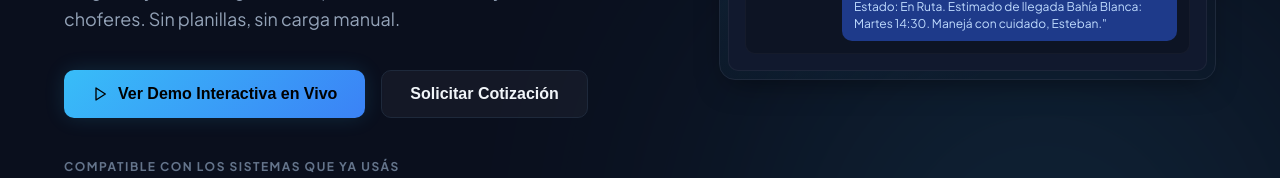
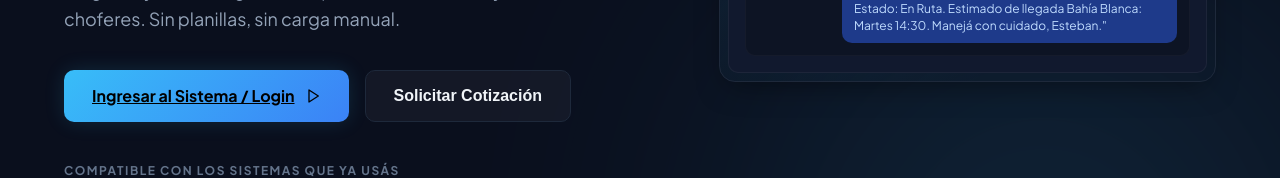
Before and after one commit to Argenterio/control-tower, a React (Vite) app in the folder frontend/: page / in a window 1280 px wide. Shown: the part 538-716 px from the top of the page. Built offline with nearby package versions, Linux system fonts and the light colour scheme; no server answers.

Commit message:
refactor(landing): remove free trial and live sandbox mentions, update CTA to login and corporate demonstration

```diff
--- a/frontend/src/pages/LandingPage.tsx
+++ b/frontend/src/pages/LandingPage.tsx
@@ -1,7 +1,6 @@
 // LandingPage.tsx - Landing page profesional para Control Tower en Argentina
 import { useState } from 'react';
-import { Link, useNavigate } from 'react-router-dom';
-import api from '../api/client';
+import { Link } from 'react-router-dom';
 import {
   Radio, ShieldCheck, Play, ArrowRight, AlertTriangle, Cpu,
   MessageSquare, MapPin, Fuel, FileText, Wrench, ShieldAlert,
@@ -9,7 +8,6 @@ import {
 } from 'lucide-react';
 
 export default function LandingPage() {
-  const navigate = useNavigate();
   const [isModalOpen, setIsModalOpen] = useState(false);
   const [selectedPlan, setSelectedPlan] = useState('Starter (10-25 camiones)');
   const [name, setName] = useState('');
@@ -18,21 +16,8 @@ export default function LandingPage() {
   const [phone, setPhone] = useState('');
   const [email, setEmail] = useState('');
   const [submitting, setSubmitting] = useState(false);
-  const [demoLoading, setDemoLoading] = useState(false);
   const [successMsg, setSuccessMsg] = useState('');
   const [errorMsg, setErrorMsg] = useState('');
-
-  const handleInstantDemo = async () => {
-    setDemoLoading(true);
-    try {
-      await api.demoLogin();
-      navigate('/dashboard');
-    } catch {
-      navigate('/login');
-    } finally {
-      setDemoLoading(false);
-    }
-  };
 
   const openModal = (planName: string) => {
     setSelectedPlan(planName);
@@ -120,10 +105,10 @@ export default function LandingPage() {
               La primera plataforma operativa en Argentina para flotas de carga propias de más de 10 unidades. Nuestro motor procesa automáticamente partes de viaje, ubicaciones en tiempo real, gastos de gasoil y alertas legales interpretando los audios y textos de tus choferes. Sin planillas, sin carga manual.
             </p>
             <div className="hero-actions">
-              <button onClick={handleInstantDemo} disabled={demoLoading} className="btn-cta btn-cta-primary" style={{ cursor: 'pointer' }}>
-                {demoLoading ? <Loader2 size={16} className="spinner" style={{ animation: 'spin 1s linear infinite' }} /> : <Play size={16} />}
-                Ver Demo Interactiva en Vivo
-              </button>
+              <Link to="/login" className="btn-cta btn-cta-primary">
+                Ingresar al Sistema / Login
+                <Play size={16} />
+              </Link>
               <button onClick={() => openModal('Cotización Comercial')} className="btn-cta btn-cta-secondary" style={{ cursor: 'pointer' }}>
                 Solicitar Cotización
               </button>
@@ -506,13 +491,13 @@ export default function LandingPage() {
         <section className="cta-section">
           <div className="cta-box">
             <div className="cta-box-orb" />
-            <h2 className="cta-title">¿Listo para recuperar el control de tu logística?</h2>
+            <h2 className="cta-title">¿Listo para transformar la gestión de tu flota propia?</h2>
             <p className="cta-desc">
-              Conectá tu flota hoy y obtené 30 días de prueba bonificados con tu propia base de camiones y choferes. Descubrí el valor de la Inteligencia Artificial operativa.
+              Implementá Control Tower en tu empresa de transporte y optimizá el control operativo, combustible, tráfico y documentación legal con Inteligencia Artificial.
             </p>
             <div className="hero-actions" style={{ justifyContent: 'center' }}>
-              <button onClick={() => openModal('Demostración General')} className="btn-cta btn-cta-primary" style={{ cursor: 'pointer' }}>
-                Solicitar Demostración en Vivo
+              <button onClick={() => openModal('Demostración Corporativa')} className="btn-cta btn-cta-primary" style={{ cursor: 'pointer' }}>
+                Solicitar Demostración Corporativa
                 <ArrowRight size={16} />
               </button>
             </div>
```
